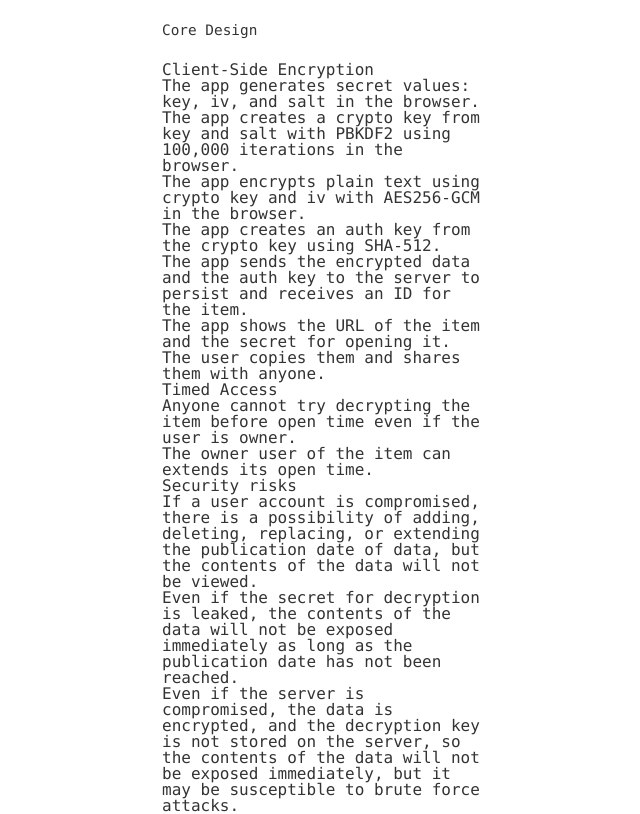
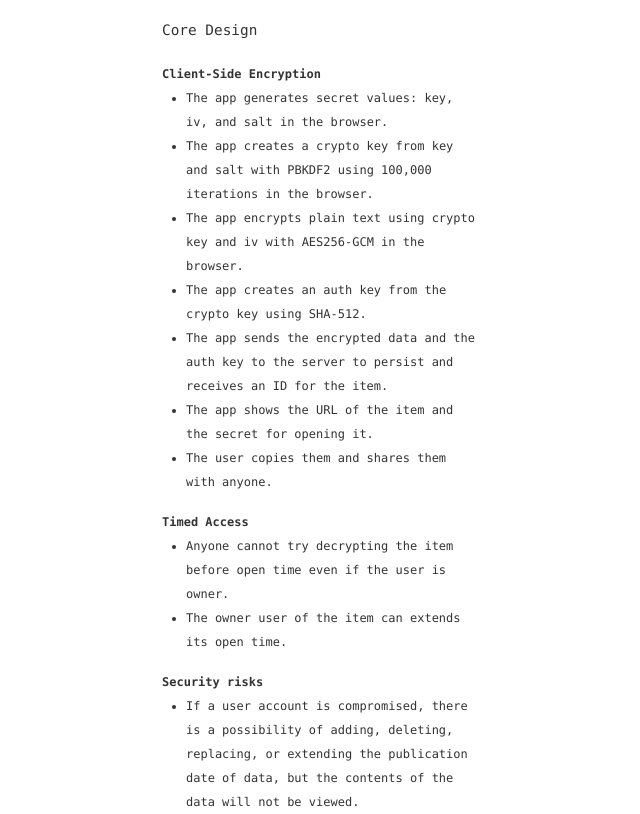
Before and after one commit to iwate/ileftit, a Next.js app: page / in a window 1280 px wide. Shown: the part 1240-2054 px from the top of the page, without its empty margins (318-958 px from the left). Built offline with nearby package versions, Linux system fonts and the light colour scheme; no server answers.

Commit message:
modify lp style

```diff
--- a/pages/index.tsx
+++ b/pages/index.tsx
@@ -68,9 +68,9 @@ export default function Home() {
       </section>
       <section>
         <h2 id="core-design">Core Design</h2>
-        <ul>
-          <li>
-            Client-Side Encryption
+        <dl>
+          <dt>Client-Side Encryption</dt>
+          <dd>
             <ul>
               <li>
                 The app generates secret values: <i>key</i>, <i>iv</i>, and{' '}
@@ -97,9 +97,9 @@ export default function Home() {
               </li>
               <li>The user copies them and shares them with anyone.</li>
             </ul>
-          </li>
-          <li>
-            Timed Access
+          </dd>
+          <dt>Timed Access</dt>
+          <dd>
             <ul>
               <li>
                 Anyone cannot try decrypting the item before open time even if
@@ -107,9 +107,9 @@ export default function Home() {
               </li>
               <li>The owner user of the item can extends its open time.</li>
             </ul>
-          </li>
-          <li>
-            Security risks
+          </dd>
+          <dt>Security risks</dt>
+          <dd>
             <ul>
               <li>
                 If a user account is compromised, there is a possibility of
@@ -128,8 +128,8 @@ export default function Home() {
                 susceptible to brute force attacks.
               </li>
             </ul>
-          </li>
-        </ul>
+          </dd>
+        </dl>
       </section>
     </main>
   );
--- a/styles/main.css
+++ b/styles/main.css
@@ -308,6 +308,17 @@ footer ul {
   padding: 24px 0;
 }
 
+#lp ul {
+  padding-left: 2em;
+  list-style: disc;
+}
+
+#lp li {
+  font-size: 0.75rem;
+  line-height: 2em;
+}
+
+
 .page {
   display: flex;
   flex-direction: column;
```
